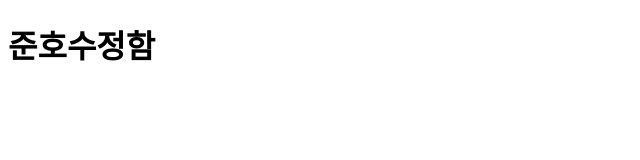
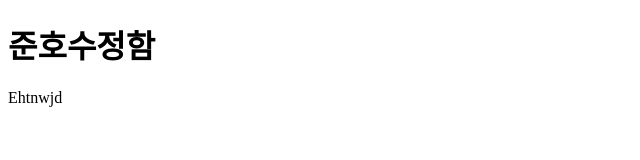
Before and after one commit to sj98h/ipv4test, a plain HTML site: page index.html in a window 1280 px wide. Shown: the full height of the page, 0-640 px from the left. Drawn offline with Linux system fonts and the light colour scheme.

Commit message:
커밋
123

```diff
--- a/index.html
+++ b/index.html
@@ -7,5 +7,6 @@
   </head>
   <body>
     <h1>준호수정함</h1>
+    <p>Ehtnwjd</p>
   </body>
 </html>
```
